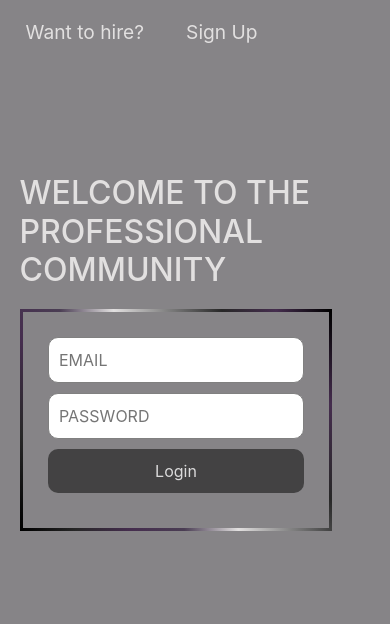
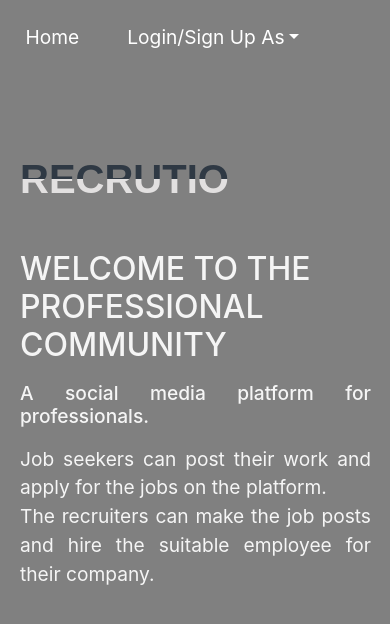
Before and after one commit to isha2310/recrutio_app, a React (Create React App) app: page / in a window 390 px wide. Shown: the top 624 px of the page. Built offline with nearby package versions, Linux system fonts and the light colour scheme.

Commit message:
Login Page updated

```diff
--- a/src/App.js
+++ b/src/App.js
@@ -4,7 +4,7 @@ import Profile from './Components/Profile/Profile';
 import Timeline from './Components/Timeline/Timeline';
 import ViewProfile from './UI/ViewProfile/ViewProfile';
 import Messenger from './Components/Messenger/Messenger';
-import { useEffect, useState } from 'react';
+import { useEffect } from 'react';
 import { getCandidateById } from './apiCalls/Candidate';
 import { connect, useDispatch } from 'react-redux';
 import { setCandidateDetailsToCart, setRecruiterDetailsToCart } from './store/action/action';
@@ -18,8 +18,6 @@ const App = () => {
 
   const dispatch = useDispatch()
 
-  const [resp, setResp] = useState({})
-
   useEffect(() => {
     let user = localStorage.getItem('rec')
     let id = localStorage.getItem('rec-id')
@@ -30,7 +28,6 @@ const App = () => {
           console.log(res.error);
         } else {
           dispatch(setCandidateDetailsToCart(res));
-          setResp(res);
         }
       })
       .catch((e) => console.log(e))
@@ -41,7 +38,6 @@ const App = () => {
           if (res.error) {
             console.log(res.error);
           } else {
-            setResp(res);
             dispatch(setRecruiterDetailsToCart(res))
           }
         })
--- a/src/Components/Login2/Login.css
+++ b/src/Components/Login2/Login.css
@@ -7,21 +7,31 @@
     display: flex;
     justify-content: flex-start;
     font-size: 1.2rem;
-    color: #e2e0e0;
+    color: #f5f5f5;
     padding-left: 5vw;
     padding-top: 2vh;
+}
+.Intro{
+    width: 36vw;
+    margin: auto;
+    color: #f5f5f5;
+    margin-bottom: 2vh;
+    margin-left: 20px;
+    font-size: 1.2em;
+    text-align: justify;
 }
 .NavBtn{
     background-color: transparent;
     border: 0px solid transparent;
-    color: #e2e0e0;
+    color: #f5f5f5;
 }
 .Tagline{
     width: 36vw;
     margin: auto;
     font-size: 40px;
-    color: #e2e0e0;
+    color: #f5f5f5;
     margin-bottom: 2vh;
+    margin-left: 20px;
 }
 #box{
     width: 36vw;
@@ -33,6 +43,7 @@
     padding: 25px;
     margin: auto;
     display: flex;
+    margin-left: 20px;
     flex-direction: column;
     justify-content: center;
     border-radius: 3px;
@@ -65,6 +76,21 @@
 .Input1:focus{
     outline: none;
 }
+.Company{
+    width: 36vw;
+    margin: auto;
+    line-height: 1em;
+    font-size: 70px;
+    display: inline-block;
+    text-transform: uppercase;
+    font-weight: bolder;
+	font-family: 'Josefin Sans', sans-serif;
+    background: linear-gradient(to top, #e2e0e0 50%, #2f3944 50%);
+    -webkit-background-clip: text;
+    -webkit-text-fill-color: transparent;
+    margin-bottom: 6vh;
+    margin-left: 20px;
+}
 .LoginBtn{
     background-color: #272727;
     opacity: 0.7;
@@ -77,6 +103,9 @@
 .LoginBtn:hover{
     opacity: 0.9;
 }
+.LoginBtn:disabled{
+    cursor: not-allowed;
+}
 .ProfileBtn{
     border: none;
     background: transparent;
@@ -86,10 +115,9 @@
     font-weight: bold;
 }
 .Div1{
-    display: flex;
     justify-content: space-around;
     width: 50vw;
-    margin-top: 15vh;
+    margin-top: 12vh;
 }
 .Section{
     background-image: linear-gradient(to bottom, var(--purple), #d607c5);
@@ -100,12 +128,21 @@
 }
 @media only screen and (max-width: 1100px) and (min-width: 766px){
     .Div1{
-        width: 80vw;
+        width: 65vw;
         display: block;
+    }
+    .Company{
+        width: 70%;
+        font-size: 2.5rem;
+        margin-left: 20px;
     }
     .Tagline{
         width: 70%;
         font-size: 2rem;
+        margin-left: 20px;
+    }
+    .Intro{
+        width: 70%;
         margin-left: 20px;
     }
     .Box{
@@ -116,8 +153,18 @@
     }
 }
 @media (max-width: 765px){
+    .LoginPage{
+        background: #808080;
+    }
     .Tagline{
         font-size: 2em;
+        width: 90%;
+    }
+    .Company{
+        font-size: 2.5em;
+        width: 90%;
+    }
+    .Intro{
         width: 90%;
     }
     .Div1{
--- a/src/Components/Login2/Login.js
+++ b/src/Components/Login2/Login.js
@@ -3,9 +3,13 @@ import "./Login.css";
 import {
   getCandidateById,
   LoginCandidate,
-  SignupCandidate
+  SignupCandidate,
 } from "../../apiCalls/Candidate";
-import { LoginRecruiter, SignupRecruiter,getRecruiterById } from "../../apiCalls/Recruiter";
+import {
+  LoginRecruiter,
+  SignupRecruiter,
+  getRecruiterById,
+} from "../../apiCalls/Recruiter";
 import {
   setCandidateDetailsToCart,
   setRecruiterDetailsToCart,
@@ -14,13 +18,14 @@ import {
 import { useHistory } from "react-router-dom";
 import { connect } from "react-redux";
 import Alert from "react-bootstrap/Alert";
+import Dropdown from "react-bootstrap/Dropdown";
 
 const Login = (props) => {
   let history = useHistory();
-  let dispatch = props.dispatch
+  let dispatch = props.dispatch;
 
   if (localStorage.getItem("rec-token")) {
-    if(localStorage.getItem("rec") === 'Candidate'){
+    if (localStorage.getItem("rec") === "Candidate") {
       history.push("/profile");
       getCandidateById(localStorage.getItem("rec-id"))
         .then((res) => {
@@ -30,53 +35,56 @@ const Login = (props) => {
             dispatch(setCandidateDetailsToCart(res));
           }
         })
-      .catch((e) => console.log(e))
+        .catch((e) => console.log(e));
     } else {
-      history.push('/timeline_r')
+      history.push("/timeline_r");
       getRecruiterById(localStorage.getItem("rec-id"))
         .then((res) => {
           if (res.error) {
             console.log(res.error);
           } else {
-            dispatch(setRecruiterDetailsToCart(res))
+            dispatch(setRecruiterDetailsToCart(res));
           }
         })
-        .catch((e) => console.log(e))
+        .catch((e) => console.log(e));
     }
   }
 
   const [username, setUsername] = useState("");
   const [email, setEmail] = useState("");
   const [password, setPassword] = useState("");
-  const [signup, SetSignup] = useState(false);
-  const [user, setUserN] = useState('');
+  const [user, setUserN] = useState("");
   const [show, setShow] = useState(false);
   const [msg, setMsg] = useState("");
+  const [status, setStatus] = useState("Login");
+  const [section, setSection] = useState("Home");
 
   useEffect(() => {
-    if(!localStorage.getItem('rec')){
-      localStorage.setItem("rec", "Candidate")
-      setUserN('Candidate')
+    if (!localStorage.getItem("rec")) {
+      localStorage.setItem("rec", "Candidate");
+      setUserN("Candidate");
     } else {
-      setUserN(localStorage.getItem('rec'))
+      setUserN(localStorage.getItem("rec"));
     }
   }, []);
 
   useEffect(() => {
-    if(user !== ''){
-      dispatch(setUser(user))
+    if (user !== "") {
+      dispatch(setUser(user));
     }
-  },[user, dispatch])
+  }, [user, dispatch]);
 
   const handleLoginClick = () => {
+    setStatus('Logging In ...')
     if (user === "Candidate") {
       LoginCandidate({ email, password })
         .then((res) => {
           if (res.error) {
+            setStatus('Login')
             setShow(true);
             setMsg(res.error);
             setTimeout(() => {
-              setShow(false)
+              setShow(false);
             }, 5000);
             return res;
           }
@@ -100,10 +108,11 @@ const Login = (props) => {
       LoginRecruiter({ email, password })
         .then((res) => {
           if (res.error) {
+            setStatus('Login')
             setShow(true);
             setMsg(res.error);
             setTimeout(() => {
-              setShow(false)
+              setShow(false);
             }, 5000);
             return res;
           }
@@ -118,16 +127,18 @@ const Login = (props) => {
   };
 
   const handleSignupClick = () => {
+    setStatus('Signing Up...')
     if (user === "Candidate") {
-      console.log(JSON.stringify({ email, password, name: username }))
+      console.log(JSON.stringify({ email, password, name: username }));
       SignupCandidate({ email, password, name: username })
         .then((res) => {
-          console.log(res)
+          console.log(res);
           if (res.errors) {
+            setStatus('Sign Up')
             setShow(true);
             setMsg(res.errors);
             setTimeout(() => {
-              setShow(false)
+              setShow(false);
             }, 5000);
           } else {
             props.dispatch(setCandidateDetailsToCart(res));
@@ -144,10 +155,11 @@ const Login = (props) => {
       SignupRecruiter({ email, password, name: username })
         .then((res) => {
           if (res.errors) {
+            setStatus('Sign Up')
             setShow(true);
             setMsg(res.errors);
             setTimeout(() => {
-              setShow(false)
+              setShow(false);
             }, 5000);
             return res;
           }
@@ -163,74 +175,93 @@ const Login = (props) => {
     }
   };
 
-  const handleMethod = (e) => {
-    e.preventDefault();
-    SetSignup(!signup);
-  };
-
   return (
     <div className="LoginPage">
-      <div className={"Div2"}>
-        {user === "Candidate" ? (
+      <div className="Div2">
         <button
-            style={{ marginRight: "30px" }}
-            className={"NavBtn"}
-            onClick={(e) => {
-              setUserN("Recruiter");
-              localStorage.setItem("rec", "Recruiter");
-              props.dispatch(setUser("Recruiter"));
+          className="NavBtn"
+          style={{ marginRight: "30px", color: "white" }}
+          onClick={(e) => setSection("Home")}
+        >
+          Home
+        </button>
+        <Dropdown >
+          <Dropdown.Toggle
+            variant="dark"
+            id="dropdown-basic2"
+            style={{
+              backgroundColor: "transparent",
+              outline: "none",
+              border: "none",
+              fontSize: "19.2px",
             }}
           >
-            Want to hire?
-          </button>
-        ) : (
-          ""
-        )}
-        {user === "Recruiter" ? (
-          <button
-            style={{ marginRight: "30px" }}
-            className={"NavBtn"}
+            Login/Sign Up As
+          </Dropdown.Toggle>
+
+          <Dropdown.Menu>
+            <Dropdown.Item
               onClick={(e) => {
+                setSection("Login");
+                localStorage.setItem("rec", "Candidate");
                 setUserN("Candidate");
-              localStorage.setItem("rec", "Candidate");
-              props.dispatch(setUser("Candidate"));
               }}
             >
-            Want a Job?
-          </button>
-        ) : (
-          ""
-        )}
-        <button className={"NavBtn"} onClick={handleMethod}>
-          {!signup ? "Sign Up" : "Login"}
-        </button>
+              Candidate
+            </Dropdown.Item>
+            <Dropdown.Item
+              onClick={(e) => {
+                setSection("Login");
+                localStorage.setItem("rec", "Recruiter");
+                setUserN("Recruiter");
+              }}
+            >
+              Recruiter
+            </Dropdown.Item>
+          </Dropdown.Menu>
+        </Dropdown>
       </div>
       <div className="Div1">
-        <div>
+        {" "}
+        {section === "Home" ? (
+          <>
+
+            <span className="Company">Recrutio</span>
             <h1 className={"Tagline"}>WELCOME TO THE PROFESSIONAL COMMUNITY</h1>
-
+            <h2 className="Intro">
+              A social media platform for professionals.
+              <br />
+            </h2>
+            <p className="Intro">
+              Job seekers can post their work and apply for the jobs on the
+              platform. <br />
+              The recruiters can make the job posts and hire the suitable
+              employee for their company.
+            </p>
+          </>
+        ) : (
+          <>
             <form
               className={"Box"}
               id="box"
               onSubmit={(e) => {
                 e.preventDefault();
-              if (!signup) {
+                if (section === "Login") {
                   handleLoginClick();
                 } else {
                   handleSignupClick();
                 }
               }}
             >
-            {signup ? (
+              {section === "Signup" ? (
                 <input
                   placeholder="USERNAME"
                   className={"Input1"}
                   required
                   onChange={(e) => {
-                  setUsername(e.target.value)
-                  setShow(false)
+                    setUsername(e.target.value);
+                    setShow(false);
                   }}
-                autoFocus
                 />
               ) : null}
               <input
@@ -238,10 +269,9 @@ const Login = (props) => {
                 className={"Input1"}
                 required
                 type="email"
-              autoFocus
                 onChange={(e) => {
                   setEmail(e.target.value);
-                setShow(false)
+                  setShow(false);
                 }}
               />
               <input
@@ -251,12 +281,49 @@ const Login = (props) => {
                 type="password"
                 onChange={(e) => {
                   setPassword(e.target.value);
-                setShow(false)
+                  setShow(false);
                 }}
               />
-            <button className={"LoginBtn"} type="submit">
-              {!signup ? "Login" : "Sign Up"}
+              <button className={"LoginBtn"} type="submit" disabled = {status !== ('Login' || 'Sign Up')} >
+                {status}
               </button>
+              {section === "Login" ? (
+                <p style={{color: 'white'}} >
+                  New User?{" "}
+                  <button
+                    onClick={(e) => {
+                      setStatus('Signup')
+                      setSection('Signup')} }
+                    style={{
+                      backgroundColor: "transparent",
+                      outline: "none",
+                      border: "none",
+                      fontWeight: 'bold',
+                      color: 'white'
+                    }}
+                  >
+                    Sign Up as {user}
+                  </button>
+                </p>
+              ) : (
+                <p style={{color: 'white'}} >
+                  Already have an account?{" "}
+                  <button
+                    onClick={(e) => {
+                      setStatus('Login')
+                      setSection('Login') }}
+                    style={{
+                      backgroundColor: "transparent",
+                      outline: "none",
+                      border: "none",
+                      fontWeight: 'bold',
+                      color: 'white'
+                    }}
+                  >
+                    Login as {user}
+                  </button>
+                </p>
+              )}
               <Alert
                 variant="dark"
                 onClose={() => setShow(false)}
@@ -268,7 +335,8 @@ const Login = (props) => {
                 {msg}
               </Alert>
             </form>
-        </div>
+          </>
+        )}
       </div>
     </div>
   );
--- a/src/Components/Navbar/Navbar.js
+++ b/src/Components/Navbar/Navbar.js
@@ -132,6 +132,7 @@ const MyNavbar = () => {
       />
       <Dropdown className={classes.Dropdown1}>
         <Dropdown.Toggle
+          variant="dark"
           style={{ backgroundColor: "transparent", border: "none" }}
           id="dropdown-basic"
         >
--- a/src/Components/Timeline/Timeline.js
+++ b/src/Components/Timeline/Timeline.js
@@ -115,6 +115,9 @@ const Timeline = (props) => {
             arr3.push(ele);
           }
           setRelevantPost(arr3);
+        }
+        if(arr3.length === 0){
+          setRelevantPost(arr1)
         }
       }
     } else {
```
Lines whose indentation alone changed are shown as unchanged.
